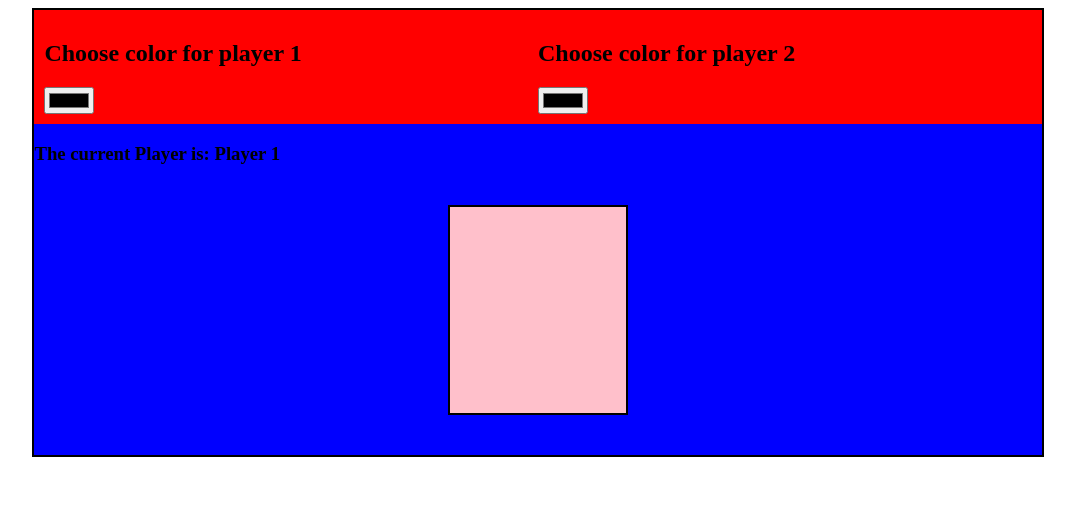
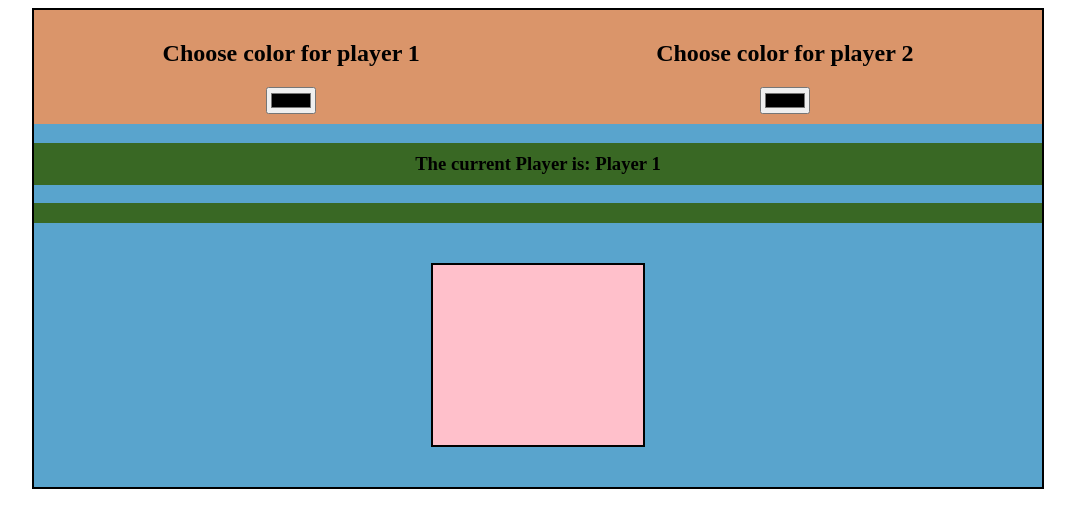
Before and after one commit to KrasimirHG/ConnectFour, a plain HTML site: page index.html in a window 1280 px wide. Shown: the whole page, without its empty margins (102-1177 px from the left). Drawn offline with Linux system fonts and the light colour scheme.

Commit message:
Update style.css

```diff
--- a/style.css
+++ b/style.css
@@ -10,21 +10,36 @@ html {
 	width: 80%;
 	margin: auto;
 	border: 2px solid;
-	background-color: blue;
+	background-color: #59a4cd;
 }
 .menu {
 	width: 100%;
 	display: flex;
-	background-color: red;
+	background-color: #da956a;
 	padding: 10px;
 }
 .color-choice {
 	flex: 1;
+	display: flex;
+	flex-direction: column;
+	align-self: center;
+	align-items: center;
+}
+h3 {
+	background-color: #396824;
+	text-align: center;
+	padding: 10px;
 }
 .grid {
-	width: 180px; /* 6x7*/
-	height: 210px;
+	width: 214px; /* 6x7*/
+	height: 184px;
 	border: 2px solid;
 	margin: 5vh auto;
 	background-color: pink;
+	display: flex;
+	flex-wrap: wrap;
 }
+.grid div {
+	width: 30px;
+	height: 30px;
+}
```
